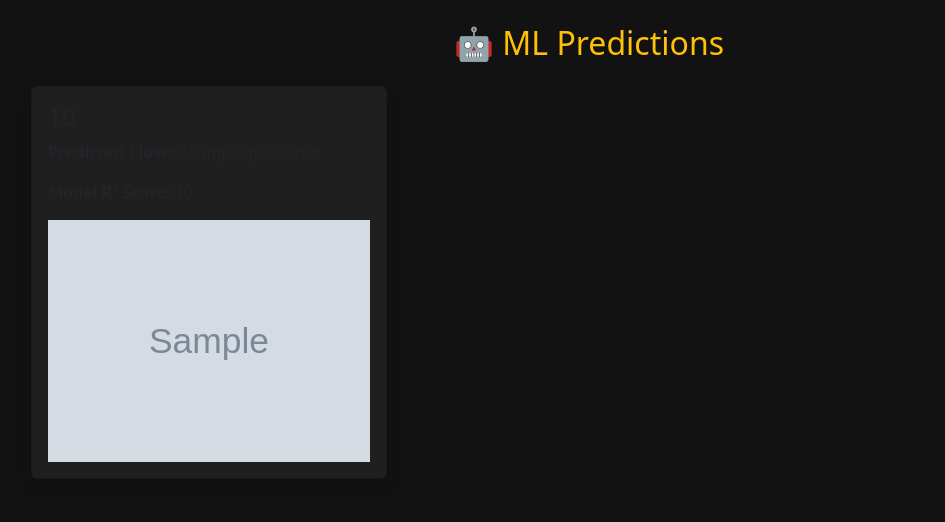
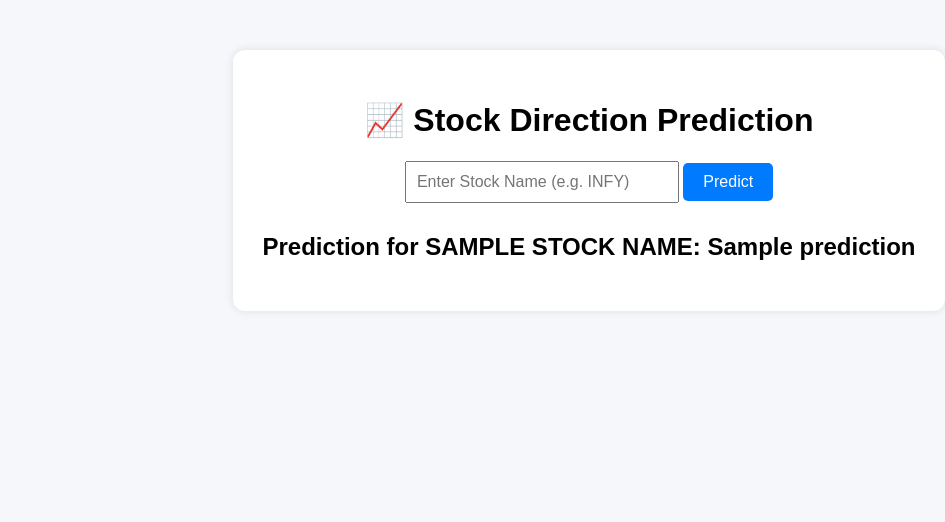
Before and after one commit to Naman794/stock_ml_tester, a Flask app: template webapp/templates/prediction.html in a window 1280 px wide. Shown: the top 522 px of the page, without its empty margins (51-996 px from the left). Run offline with Flask 3, Linux system fonts and the light colour scheme; the template is opened without the code that fills it: most values are stand-ins (such as "Sample title", 1, 10 or a date in 2020); grey boxes marked "Sample" are stand-in pictures.

Commit message:
udpated app.py | changes CSS | prediction.html updated

```diff
--- /dev/null
+++ b/webapp/static/style.css
@@ -0,0 +1,34 @@
+body {
+    font-family: Arial, sans-serif;
+    background-color: #f5f7fa;
+    text-align: center;
+    margin-top: 50px;
+}
+
+.container {
+    background: white;
+    padding: 30px;
+    border-radius: 12px;
+    box-shadow: 0 0 10px rgba(0,0,0,0.1);
+    display: inline-block;
+}
+
+input[type="text"] {
+    padding: 10px;
+    width: 250px;
+    font-size: 16px;
+}
+
+button {
+    padding: 10px 20px;
+    font-size: 16px;
+    cursor: pointer;
+    background-color: #007BFF;
+    border: none;
+    color: white;
+    border-radius: 5px;
+}
+
+h2 {
+    margin-top: 30px;
+}
--- a/webapp/templates/prediction.html
+++ b/webapp/templates/prediction.html
@@ -1,30 +1,25 @@
 <!DOCTYPE html>
-<html>
+<html lang="en">
 <head>
-  <title>ML Predictions</title>
-  <link href="https://cdn.jsdelivr.net/npm/bootstrap@5.3.2/dist/css/bootstrap.min.css" rel="stylesheet">
-  <style>
-    body { background-color: #121212; color: #fff; }
-    .card { background-color: #1f1f1f; margin-bottom: 20px; }
-    h2 { color: #ffc107; }
-  </style>
+    <meta charset="UTF-8">
+    <title>Stock Prediction</title>
+    <link rel="stylesheet" href="{{ url_for('static', filename='style.css') }}">
 </head>
 <body>
-<div class="container py-4">
-  <h2 class="text-center mb-4">🤖 ML Predictions</h2>
+    <div class="container">
+        <h1>📈 Stock Direction Prediction</h1>
+        <form method="post">
+            <input type="text" name="stock_name" placeholder="Enter Stock Name (e.g. INFY)" required>
+            <button type="submit">Predict</button>
+        </form>
 
-  <div class="row">
-    {% for pred in predictions %}
-    <div class="col-md-4">
-      <div class="card p-3 shadow">
-        <h4>{{ pred.stock }}</h4>
-        <p><strong>Predicted Close:</strong> ₹{{ pred.predicted }}</p>
-        <p><strong>Model R² Score:</strong> {{ pred.r2_score }}</p>
-        <img src="/static/{{ pred.img }}" class="img-fluid">
-      </div>
+        {% if prediction %}
+            <h2>Prediction for {{ stock_name.upper() }}: <span>{{ prediction }}</span></h2>
+        {% endif %}
+
+        {% if error %}
+            <p style="color:red;">Error: {{ error }}</p>
+        {% endif %}
     </div>
-    {% endfor %}
-  </div>
-</div>
 </body>
 </html>
```
Also changed, not shown: webapp/app.py (+22 -1 lines).
